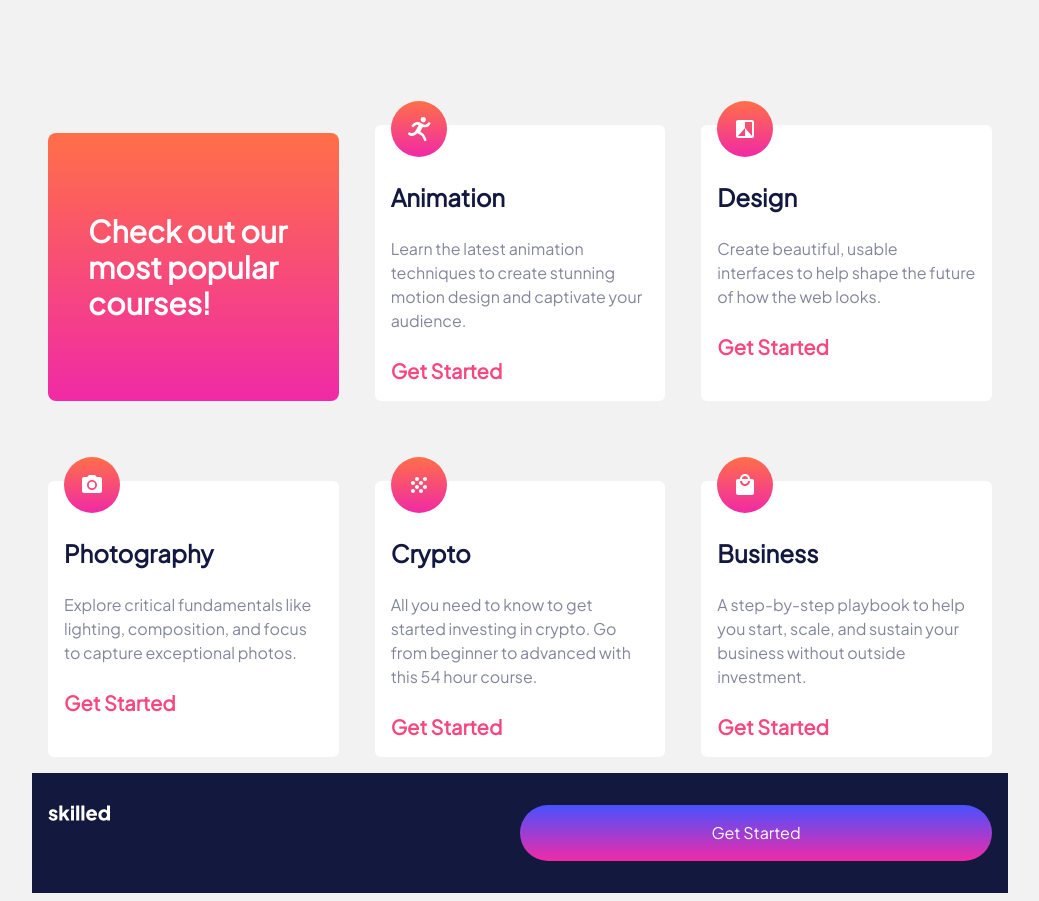
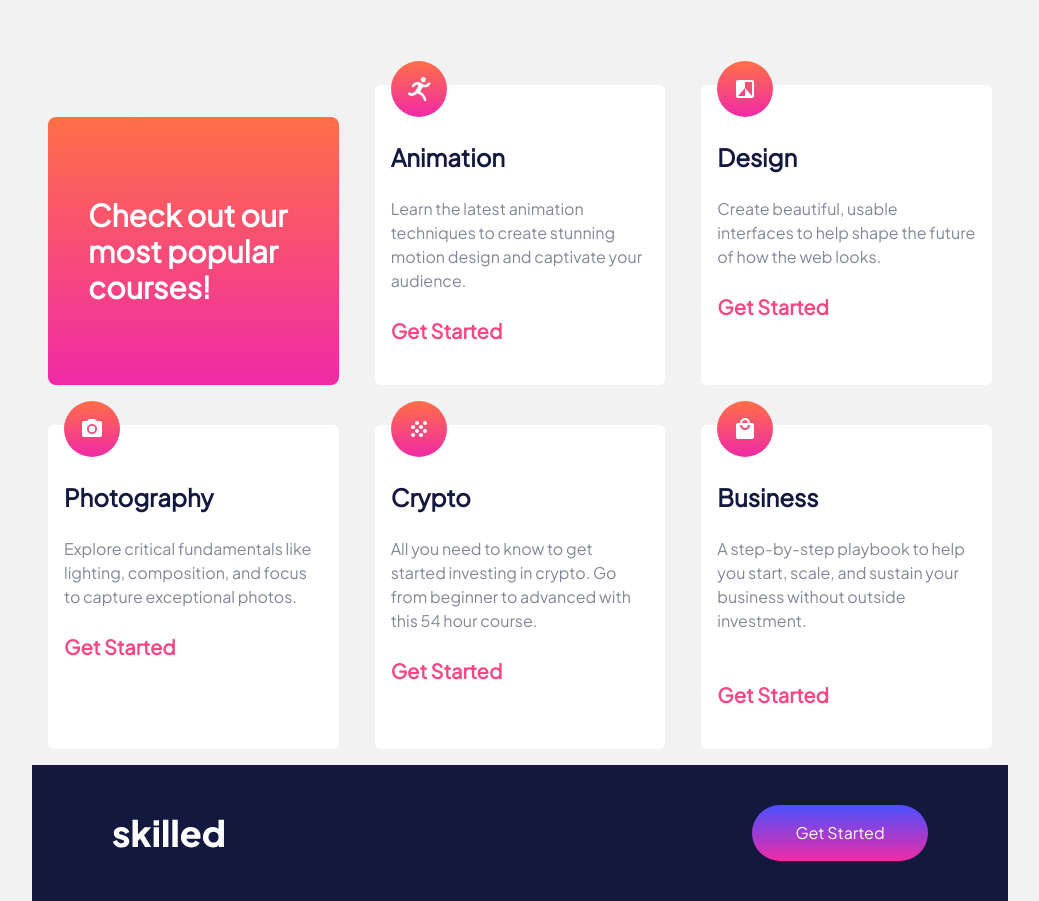
Before and after one commit to lowlyphe/figma-projects, a website: page Skilled/index.html in a window 1280 px wide. Shown: the part 543-1444 px from the top of the page, without its empty margins (120-1159 px from the left). Drawn offline with Linux system fonts and the light colour scheme.

Commit message:
mostly finished

```diff
--- a/Skilled/index.html
+++ b/Skilled/index.html
@@ -60,7 +60,7 @@
       <section>
         <!-- courses container -->
         <div
-          class="flex flex-col mx-4 my-4 space-y-20 md:grid md:grid-cols-3 md:gap-x-9"
+          class="flex flex-col mx-4 my-4 space-y-10 md:grid md:grid-cols-3 md:gap-x-9"
         >
           <!-- Check out courses box -->
           <div class="flex flex-col justify-end">
@@ -71,7 +71,7 @@
             </div>
           </div>
           <!-- Animation -->
-          <div class="flex-col p-4 space-y-6 bg-white rounded-md">
+          <div class="flex-col p-4 space-y-6 bg-white rounded-md pb-10">
             <img class="-mt-10" src="assets/icon-animation.svg" alt="" />
             <h3 class="text-darkBlue text-2xl font-extrabold">Animation</h3>
             <p class="text-base text-gray">
@@ -81,7 +81,7 @@
             <h2 class="text-salmon text-xl font-bold">Get Started</h2>
           </div>
           <!-- Design -->
-          <div class="flex-col p-4 space-y-6 bg-white rounded-md">
+          <div class="flex-col p-4 space-y-6 bg-white rounded-md pb-10">
             <img class="-mt-10" src="assets/icon-design.svg" alt="" />
             <h3 class="text-darkBlue text-2xl font-extrabold">Design</h3>
             <p class="text-base text-gray">
@@ -91,7 +91,7 @@
             <h2 class="text-salmon text-xl font-bold">Get Started</h2>
           </div>
           <!-- Photography -->
-          <div class="flex-col p-4 space-y-6 bg-white rounded-md">
+          <div class="flex-col p-4 space-y-6 bg-white rounded-md pb-10">
             <img class="-mt-10" src="assets/icon-photography.svg" alt="" />
             <h3 class="text-darkBlue text-2xl font-extrabold">Photography</h3>
             <p class="text-base text-gray">
@@ -101,7 +101,7 @@
             <h2 class="text-salmon text-xl font-bold">Get Started</h2>
           </div>
           <!-- Crypto -->
-          <div class="flex-col p-4 space-y-6 bg-white rounded-md">
+          <div class="flex-col p-4 space-y-6 bg-white rounded-md pb-10">
             <img class="-mt-10" src="assets/icon-crypto.svg" alt="" />
             <h3 class="text-darkBlue text-2xl font-extrabold">Crypto</h3>
             <p class="text-base text-gray">
@@ -111,12 +111,12 @@
             <h2 class="text-salmon text-xl font-bold">Get Started</h2>
           </div>
           <!-- Business -->
-          <div class="flex-col p-4 space-y-6 bg-white rounded-md">
+          <div class="flex-col p-4 space-y-6 bg-white rounded-md pb-10">
             <img class="-mt-10" src="assets/icon-business.svg" alt="" />
             <h3 class="text-darkBlue text-2xl font-extrabold">Business</h3>
             <p class="text-base text-gray">
               A step-by-step playbook to help you start, scale, and sustain your
-              business without outside investment.
+              business without outside investment.</p><br>
             </p>
             <h2 class="text-salmon text-xl font-bold">Get Started</h2>
           </div>
@@ -124,10 +124,14 @@
       </section>
     </main>
     <!-- footer -->
-    <footer class="bg-darkBlue flex flex-row justify-between py-8 px-4">
-      <img class="h-4" src="assets/logo-light.svg" alt="" />
+    <footer
+      class="bg-darkBlue flex flex-row justify-between py-10 px-4 md:px-20"
+    >
+      <div class="flex items-center">
+        <img src="assets/logo-light.svg" alt="" />
+      </div>
       <button
-        class="w-1/2 p-4 px-8 text-white bg-gradient-to-b from-blue to-violet rounded-full"
+        class="w-1/2 p-4 px-8 text-white bg-gradient-to-b from-blue to-violet rounded-full md:w-44"
       >
         Get Started
       </button>
```
Also changed, not shown: Skilled/output.css.
